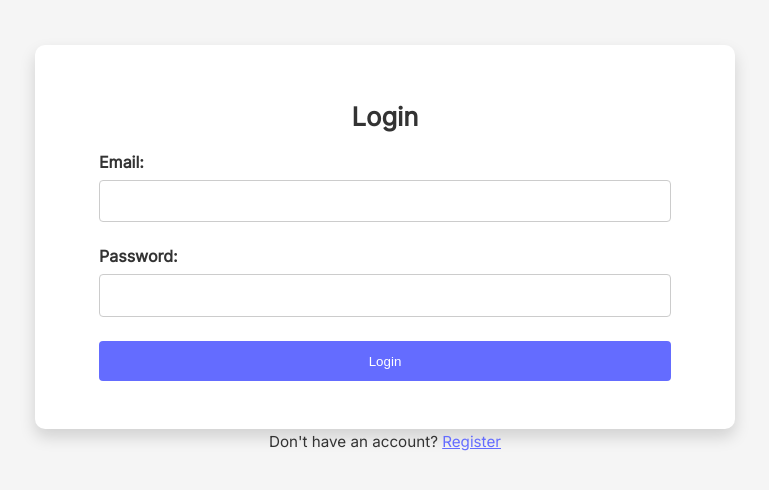
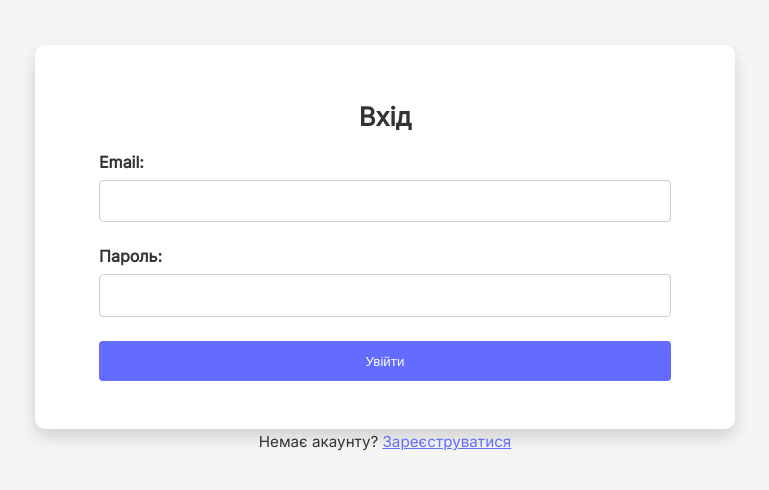
Before and after one commit to SupCS/emedfront, a React (Vite) app: page /login in a window 1280 px wide. Shown: the part 144-634 px from the top of the page, without its empty margins (255-1024 px from the left). Built offline with nearby package versions, Linux system fonts and the light colour scheme.

Commit message:
Login and register pages refactoring

```diff
--- a/src/components/LoginForm/LoginForm.jsx
+++ b/src/components/LoginForm/LoginForm.jsx
@@ -1,7 +1,8 @@
 import { useState } from "react";
 import styles from "./LoginForm.module.css";
+import Loader from "../Loader/Loader";
 
-function LoginForm({ onLogin }) {
+function LoginForm({ onLogin, loading }) {
   const [email, setEmail] = useState("");
   const [password, setPassword] = useState("");
   const [error, setError] = useState("");
@@ -13,13 +14,13 @@ function LoginForm({ onLogin }) {
     try {
       await onLogin(email, password);
     } catch (err) {
-            setError(err.message || "Login failed");
+      setError(err.message || "Помилка входу");
     }
   };
 
   return (
     <div className={styles.container}>
-            <h2 className={styles.title}>Login</h2>
+      <h2 className={styles.title}>Вхід</h2>
       {error && <p className={styles.error}>{error}</p>}
       <form onSubmit={handleSubmit}>
         <div className={styles.formGroup}>
@@ -33,7 +34,7 @@ function LoginForm({ onLogin }) {
           />
         </div>
         <div className={styles.formGroup}>
-                    <label className={styles.label}>Password:</label>
+          <label className={styles.label}>Пароль:</label>
           <input
             type="password"
             value={password}
@@ -42,9 +43,17 @@ function LoginForm({ onLogin }) {
             required
           />
         </div>
+        <div className={styles.buttonWrapper}>
+          {loading ? (
+            <div className={styles.loaderContainer}>
+              <Loader />
+            </div>
+          ) : (
             <button type="submit" className={styles.button}>
-                    Login
+              Увійти
             </button>
+          )}
+        </div>
       </form>
     </div>
   );
--- a/src/components/LoginForm/LoginForm.module.css
+++ b/src/components/LoginForm/LoginForm.module.css
@@ -53,6 +53,11 @@
   background-color: #535bf2;
 }
 
+.loaderContainer {
+  display: flex;
+  justify-content: center;
+}
+
 /* Адаптивність */
 @media (min-width: 768px) {
   .container {
--- a/src/components/RegisterForm/RegisterForm.jsx
+++ b/src/components/RegisterForm/RegisterForm.jsx
@@ -1,8 +1,8 @@
 import { useState } from "react";
-import { toast } from "react-toastify";
 import styles from "./RegisterForm.module.css";
+import Loader from "../Loader/Loader";
 
-function RegisterForm({ onRegister }) {
+function RegisterForm({ onRegister, loading }) {
   const [formData, setFormData] = useState({
     name: "",
     email: "",
@@ -16,13 +16,7 @@ function RegisterForm({ onRegister }) {
 
   const handleSubmit = async (e) => {
     e.preventDefault();
-
-    try {
-      await onRegister(formData);
-      toast.success("Реєстрація успішна!");
-    } catch (err) {
-      toast.error(err.message || "Не вдалося зареєструватися.");
-    }
+    await onRegister(formData);
   };
 
   return (
@@ -73,9 +67,15 @@ function RegisterForm({ onRegister }) {
             required
           />
         </div>
-        <button type="submit" className={styles.button}>
-          Зареєструватися
-        </button>
+        {loading ? (
+          <div className={styles.loaderContainer}>
+            <Loader />
+          </div>
+        ) : (
+          <button type="submit" className={styles.button}>
+            Зареєструватися
+          </button>
+        )}
       </form>
     </div>
   );
--- a/src/components/RegisterForm/RegisterForm.module.css
+++ b/src/components/RegisterForm/RegisterForm.module.css
@@ -61,6 +61,11 @@
   background-color: #535bf2;
 }
 
+.loaderContainer {
+  display: flex;
+  justify-content: center;
+}
+
 /* Адаптивність */
 @media (min-width: 768px) {
   .container {
--- a/src/pages/LoginPage/AdminLoginPage.jsx
+++ b/src/pages/LoginPage/AdminLoginPage.jsx
@@ -4,7 +4,6 @@ import { toast } from "react-toastify";
 import { loginAdmin } from "../../api/adminApi";
 import LoginForm from "../../components/LoginForm/LoginForm";
 import styles from "./LoginPage.module.css";
-import Loader from "../../components/Loader/Loader";
 
 function AdminLoginPage() {
   const navigate = useNavigate();
@@ -21,7 +20,7 @@ function AdminLoginPage() {
       toast.success("Адміністративний вхід успішний!");
       navigate("/admin");
     } catch (error) {
-      console.error("Admin login error:", error.message);
+      console.error("Помилка входу адміністратора:", error.message);
       toast.error(error.message || "Невірний email або пароль адміністратора");
     } finally {
       setLoading(false);
@@ -30,13 +29,7 @@ function AdminLoginPage() {
 
   return (
     <div className={styles.pageContainer}>
-      {loading ? (
-        <Loader />
-      ) : (
-        <>
-          <LoginForm onLogin={handleLogin} />
-        </>
-      )}
+      <LoginForm onLogin={handleLogin} loading={loading} />
     </div>
   );
 }
--- a/src/pages/LoginPage/LoginPage.jsx
+++ b/src/pages/LoginPage/LoginPage.jsx
@@ -18,17 +18,15 @@ function LoginPage() {
       localStorage.setItem("authToken", data.token);
       connectSocket();
 
-      // Відображаємо повідомлення про успішний вхід
       toast.success("Вхід виконано успішно!");
 
-      // Перенаправляємо на відповідний профіль
       const profilePath =
         data.role === "doctor"
           ? `/profile/doctor/${data.user.id}`
           : `/profile/patient/${data.user.id}`;
       navigate(profilePath);
     } catch (error) {
-      console.error("Login error:", error.message);
+      console.error("Помилка входу:", error.message);
       toast.error(error.message || "Невірний email або пароль");
     } finally {
       setLoading(false);
@@ -37,22 +35,16 @@ function LoginPage() {
 
   return (
     <div className={styles.pageContainer}>
-      {loading ? (
-        <Loader />
-      ) : (
-        <>
-          <LoginForm onLogin={handleLogin} />
+      <LoginForm onLogin={handleLogin} loading={loading} />
       <p className={styles.registerText}>
-            Don&apos;t have an account?{" "}
+        Немає акаунту?{" "}
         <span
           className={styles.registerLink}
           onClick={() => navigate("/register")}
         >
-              Register
+          Зареєструватися
         </span>
       </p>
-        </>
-      )}
     </div>
   );
 }
--- a/src/pages/RegisterPage/RegisterPage.jsx
+++ b/src/pages/RegisterPage/RegisterPage.jsx
@@ -4,7 +4,6 @@ import { registerUser } from "../../api/authApi";
 import { toast } from "react-toastify";
 import RegisterForm from "../../components/RegisterForm/RegisterForm";
 import styles from "./RegisterPage.module.css";
-import Loader from "../../components/Loader/Loader";
 
 function RegisterPage() {
   const navigate = useNavigate();
@@ -14,7 +13,7 @@ function RegisterPage() {
     setLoading(true);
     try {
       await registerUser(formData);
-      toast.success("Реєстрація успішна! Ви можете увійти.");
+      toast.success("Реєстрація успішна! Тепер увійдіть.");
       navigate("/login");
     } catch (error) {
       toast.error(error.message || "Не вдалося зареєструватися.");
@@ -22,24 +21,19 @@ function RegisterPage() {
       setLoading(false);
     }
   };
+
   return (
     <div className={styles.pageContainer}>
-      {loading ? (
-        <Loader></Loader>
-      ) : (
-        <>
-          <RegisterForm onRegister={handleRegister} />
+      <RegisterForm onRegister={handleRegister} loading={loading} />
       <p className={styles.registerText}>
-            Вже є аккаунт?{" "}
+        Вже є акаунт?{" "}
         <span
           className={styles.registerLink}
           onClick={() => navigate("/login")}
         >
-              На сторінку логіну
+          Увійти
         </span>
       </p>
-        </>
-      )}
     </div>
   );
 }
```
Lines whose indentation alone changed are shown as unchanged.
